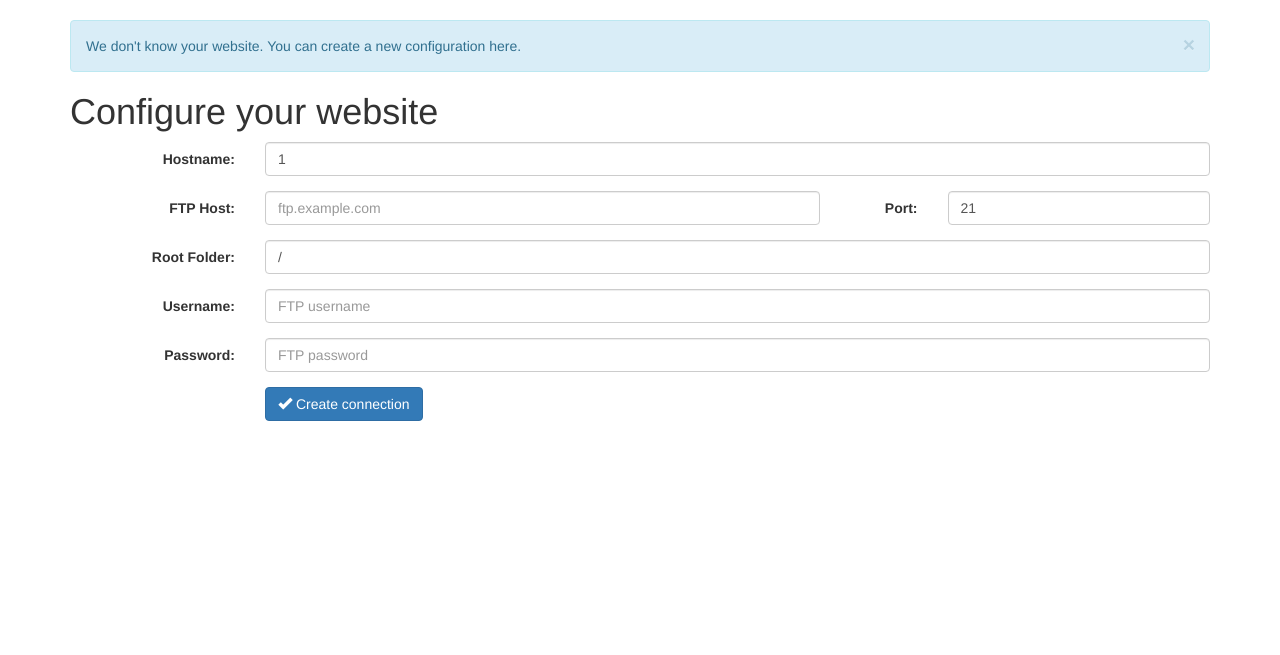
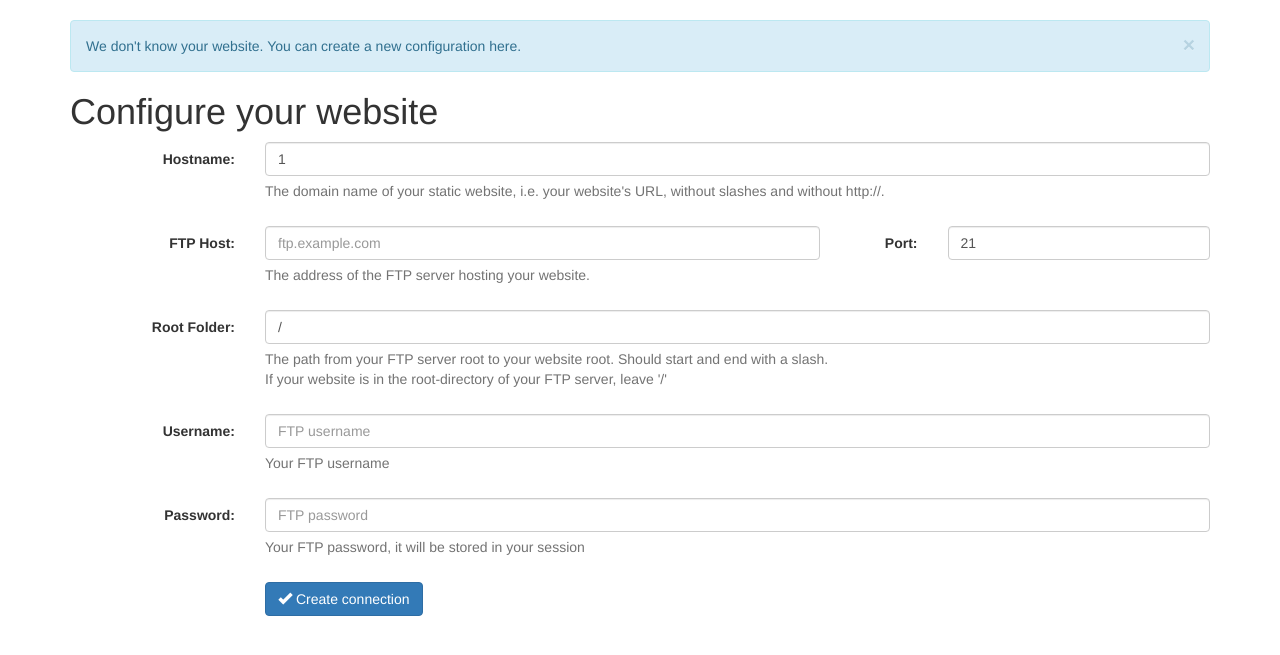
Before and after one commit to HE-Arc/iziCMS, a Django app: page /izi_edit/1/1 in a window 1280 px wide. Shown: the part 51-706 px from the top of the page. Run offline with Django 3.2, Linux system fonts and the light colour scheme; data that the repository does not hold is empty; some libraries are stand-ins or nearby versions.

Commit message:
Textes d'aide dans les formulaires

```diff
--- a/iziCMSapp/templates/pages/configure.html
+++ b/iziCMSapp/templates/pages/configure.html
@@ -14,12 +14,15 @@
             <div class="col-sm-10">
                 <input type="text" class="form-control" id="path" name="path" value="{{ page.path }}">
             </div>
+            <p class="help-block col-sm-10 col-sm-offset-2">The path from the root folder of your site ({{ site.root_folder }}) to this page.</p>
         </div>
         <div class="form-group">
             <label class="control-label col-sm-2" for="path">Selector:</label>
             <div class="col-sm-10">
                 <input type="text" class="form-control" id="selector" name="selector" value="{{ page.selector|default:'body' }}">
             </div>
+            <p class="help-block col-sm-10 col-sm-offset-2">A CSS selector matching the element(s) you want to edit.
+                For example <mark>.editable</mark>, <mark>#content</mark> or <mark>div.special > p</mark></p>
         </div>
         <input type="hidden" name="is_new" value="{{ is_new|default:"True" }}">
 
--- a/iziCMSapp/templates/websites/configure.html
+++ b/iziCMSapp/templates/websites/configure.html
@@ -15,6 +15,7 @@
             <div class="col-sm-10">
                 <input type="text" class="form-control" id="hostname" name="hostname" placeholder="www.example.com" value="{{ site.hostname }}">
             </div>
+            <p class="help-block col-sm-10 col-sm-offset-2">The domain name of your static website, i.e. your website's URL, without slashes and without http://.</p>
         </div>
         <div class="form-group">
             <label class="control-label col-sm-2" for="ftp_host">FTP Host:</label>
@@ -25,24 +26,28 @@
             <div class="col-sm-3">
                 <input type="number" class="form-control" id="ftp_port" name="ftp_port" value="{{ site.ftp_port|default:"21" }}">
             </div>
+            <p class="help-block col-sm-10 col-sm-offset-2">The address of the FTP server hosting your website.</p>
         </div>
         <div class="form-group">
             <label class="control-label col-sm-2" for="root_folder">Root Folder:</label>
             <div class="col-sm-10">
                 <input type="text" class="form-control" id="root_folder" name="root_folder" value="{{ site.root_folder|default:"/" }}">
             </div>
+            <p class="help-block col-sm-10 col-sm-offset-2">The path from your FTP server root to your website root. Should start and end with a slash.<br>If your website is in the root-directory of your FTP server, leave '/'</p>
         </div>
         <div class="form-group">
             <label class="control-label col-sm-2" for="ftp_user">Username:</label>
             <div class="col-sm-10">
                 <input type="text" class="form-control" id="ftp_user" name="ftp_user" placeholder="FTP username" value="{{ site.ftp_user }}">
             </div>
+            <p class="help-block col-sm-10 col-sm-offset-2">Your FTP username</p>
         </div>
         <div class="form-group">
             <label class="control-label col-sm-2" for="pwd">Password:</label>
             <div class="col-sm-10">
                 <input type="password" class="form-control" id="pwd" name="pwd" placeholder="FTP password" value="{{ pwd }}">
             </div>
+            <p class="help-block col-sm-10 col-sm-offset-2">Your FTP password, it will be stored in your session</p>
         </div>
         <input type="hidden" name="is_new" value="{{ is_new|default:"True" }}">
         <div class="form-group">
```
